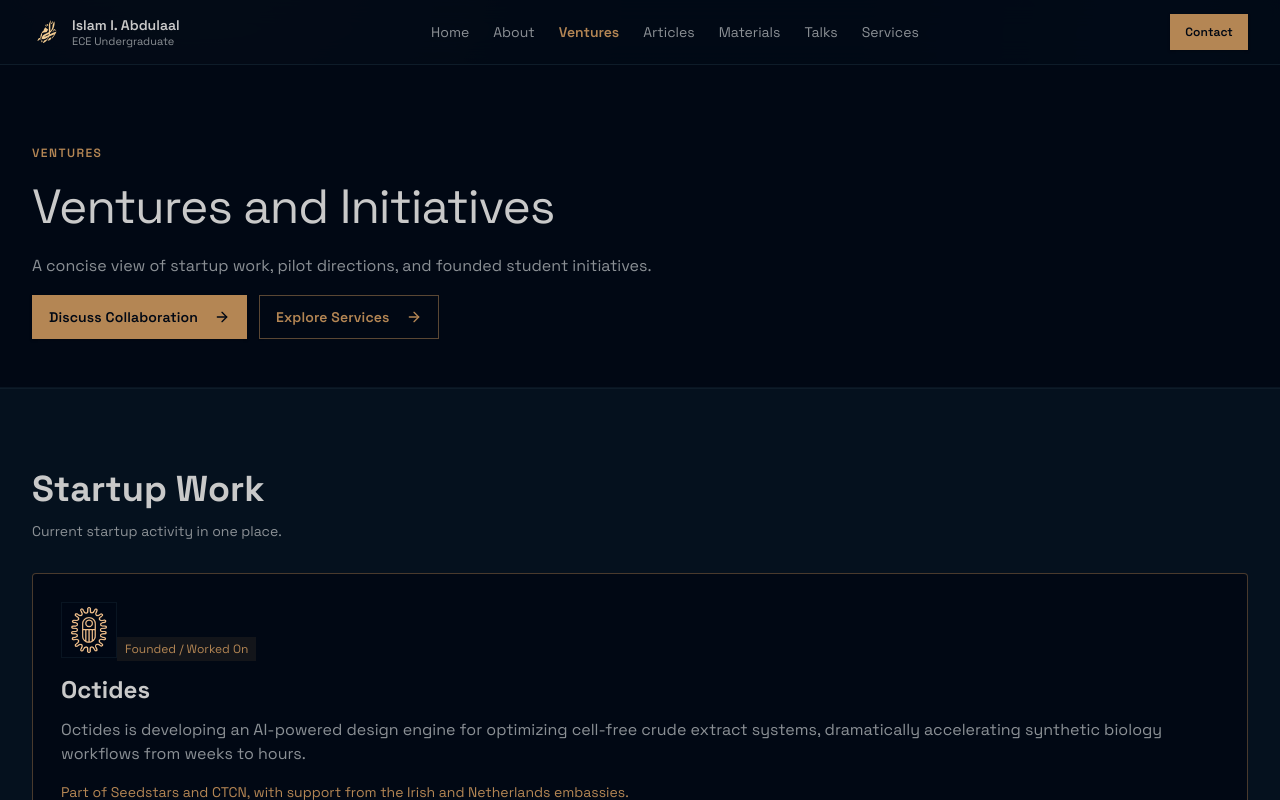
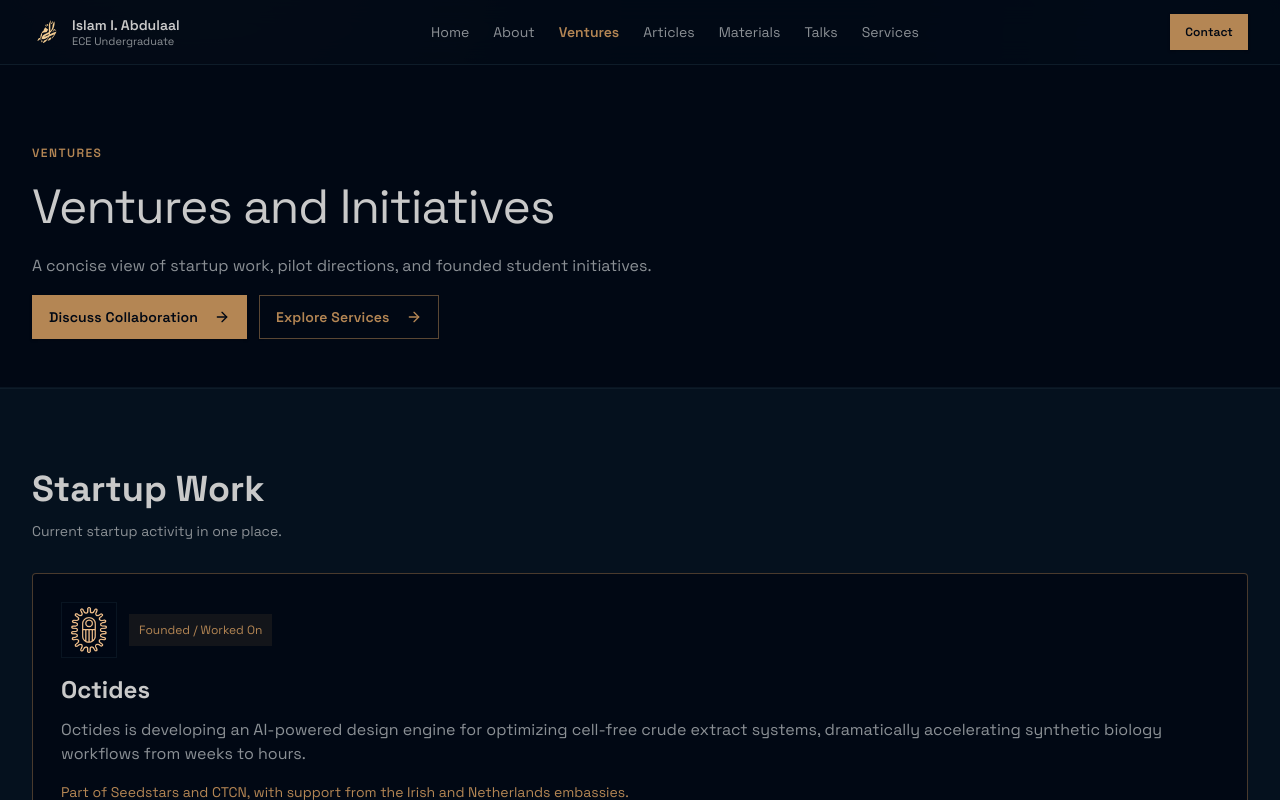
Before and after one commit to iabdul-aal/iabdul-aal.github.io, a Next.js app: page /ventures in a window 1280 px wide. Shown: the top 800 px of the page. Built offline with nearby package versions, Linux system fonts and the light colour scheme.

Commit message:
fix: align Octides logo and status badge in venture card

```diff
--- a/app/ventures/page.tsx
+++ b/app/ventures/page.tsx
@@ -93,7 +93,8 @@ export default function VenturesPage() {
           <div className="grid grid-cols-1 gap-6">
             {startupPortfolio.map((startup) => (
               <article key={startup.name} className="p-7 rounded-xl border border-accent/40 bg-background">
-                <div className="inline-flex h-14 w-14 items-center justify-center rounded-md border border-border/70 bg-background/60 mb-4 p-1">
+                <div className="mb-4 flex items-center gap-3">
+                  <div className="inline-flex h-14 w-14 items-center justify-center rounded-md border border-border/70 bg-background/60 p-1">
                     <Image
                       src={startup.logo}
                       alt={`${startup.name} logo`}
@@ -102,9 +103,10 @@ export default function VenturesPage() {
                       className="h-full w-full object-contain"
                     />
                   </div>
-                <span className="inline-flex text-xs text-accent bg-accent/10 rounded-md px-2 py-1 mb-3">
+                  <span className="inline-flex h-8 items-center text-xs text-accent bg-accent/10 rounded-md px-2.5">
                     {startup.relation}
                   </span>
+                </div>
                 <h3 className="text-2xl font-bold mb-3">{startup.name}</h3>
                 <p className="text-sm md:text-base text-muted-foreground mb-4">{startup.description}</p>
                 <p className="text-sm text-accent mb-6">{startup.supportNote}</p>
```
Lines whose indentation alone changed are shown as unchanged.
